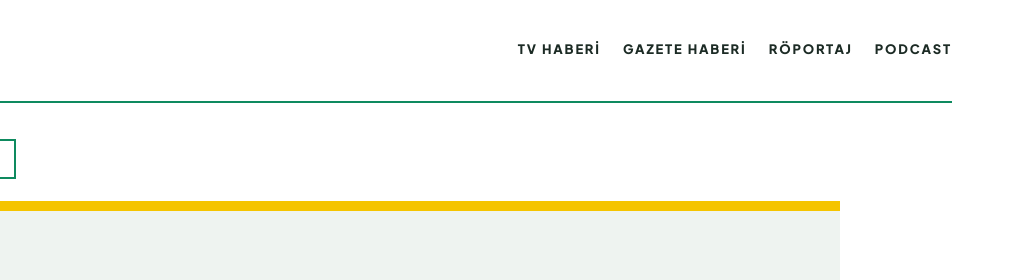
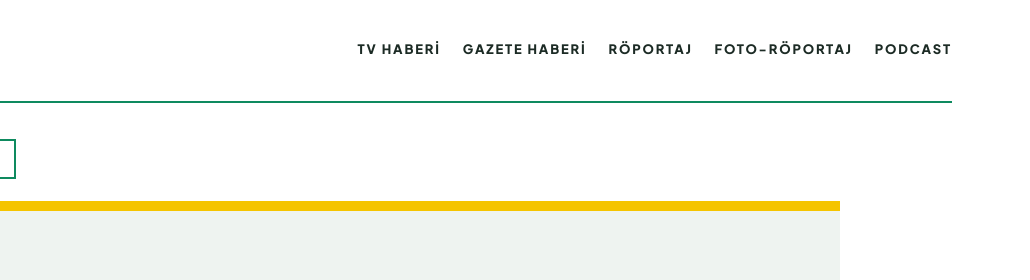
Before and after one commit to xenHH/fhaber, a plain HTML site: page f_haber_detay_sayfas.html in a window 1280 px wide. Shown: the top 280 px of the page, 250-1280 px from the left. Drawn offline with nearby package versions, Linux system fonts and the light colour scheme.

Commit message:
Update f_haber_detay_sayfas.html

```diff
--- a/f_haber_detay_sayfas.html
+++ b/f_haber_detay_sayfas.html
@@ -40,6 +40,7 @@
       <a href="tv_haberi.html">TV HABERİ</a>
       <a href="gazete_haberi.html">GAZETE HABERİ</a>
       <a href="r%C3%B6portaj.html">RÖPORTAJ</a>
+      <a href="foto_roportaj.html">FOTO-RÖPORTAJ</a>
       <a href="podcast.html">PODCAST</a>
     </div>
   </nav>
```
